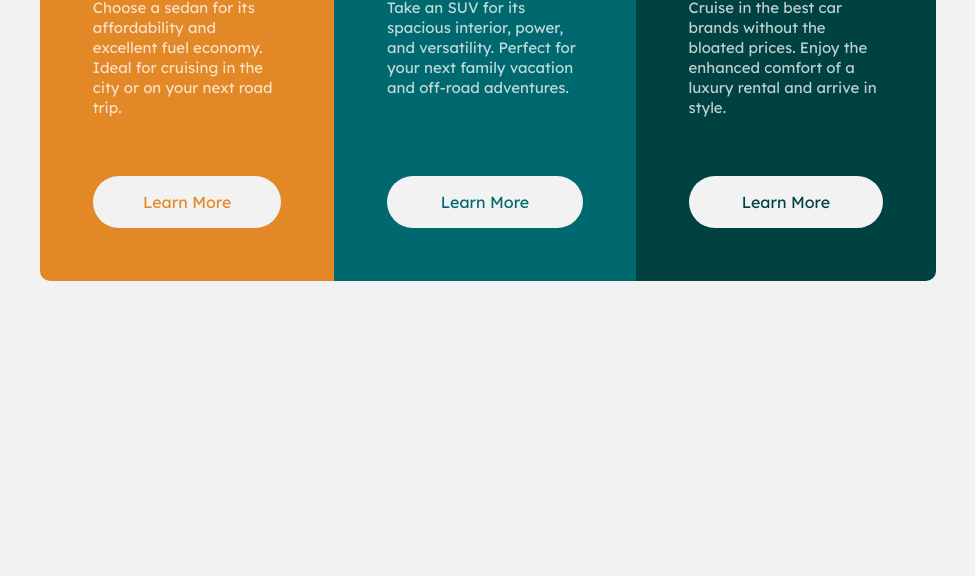
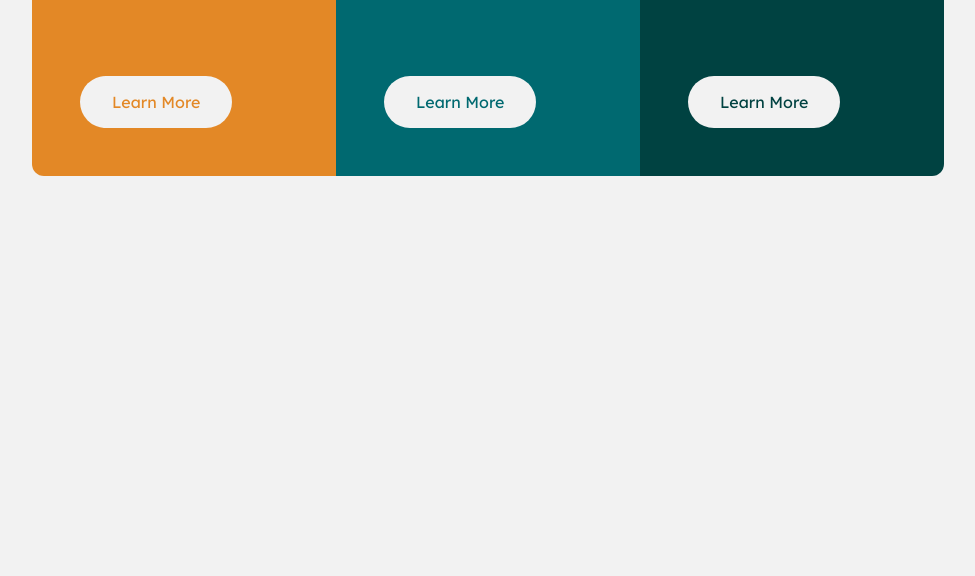
Before and after one commit to lekdup/3-column-preview-card-component-main, a website: page index.html in a window 1280 px wide. Shown: the part 464-1040 px from the top of the page, without its empty margins (152-1127 px from the left). After the commit the page ends 800 px from the top, so only its background shows below. Drawn offline with Linux system fonts and the light colour scheme.

Commit message:
second commit

```diff
--- a/scss/main.scss
+++ b/scss/main.scss
@@ -16,42 +16,49 @@ body {
     color: $color-transwhite;
     background-color: $color-Vlightgray;
     max-width: 1440px;
-    min-height: 130vh;
+    min-height: 100vh;
     display: flex;
     align-items: center;
+    justify-content: center;
 }
 
 .container {
-    max-width: 90%;
-    margin: auto;
-    border-radius: 10px;
+    margin: 4rem auto;
+    border-radius: .75rem;
     overflow: hidden;
 
-    @media all and (min-width: 800px)
+    @media all and (min-width: 376px)
     {
-        max-width: 70%;
         display: flex;
         align-items: center;
     }
 
     article {
+        max-width: 20.50rem;
+        min-height: 27rem;
         background-color: $color-darkcyan;
-        padding: 3.3rem;
+        padding: 3rem;
         display: flex;
         flex-direction: column;
-        min-height: 450px;
+
+        @media all and (min-width: 376px)
+        {
+            min-height: 30rem;
+            max-width: 19rem;
+        }
+
 
         & main {
             & h1{
                 font-family: 'big shoulders display', cursive ;
                 text-transform: uppercase;
                 font-size: 2.5em;
-                margin: .8rem 0;
+                margin-top: 2rem;
                 color: $color-Vlightgray;
             }
             & p{
                 line-height: 20px;
-                margin-bottom: 2rem;
+                margin-top: 2rem;
             }
         }
         & button{
@@ -60,9 +67,10 @@ body {
             font-family: lexend deca, sans-serif;
             background-color: $color-Vlightgray;
             border: none;
-            border-radius: 2rem;
+            border-radius: 100vmax;
             padding: 1rem 2rem;
             margin-top: auto;
+            align-self: flex-start;
             &:hover {
                 cursor: pointer;
                 outline: 3px solid $color-Vlightgray;
```
Also changed, not shown: css/style.css, 1 other file.
